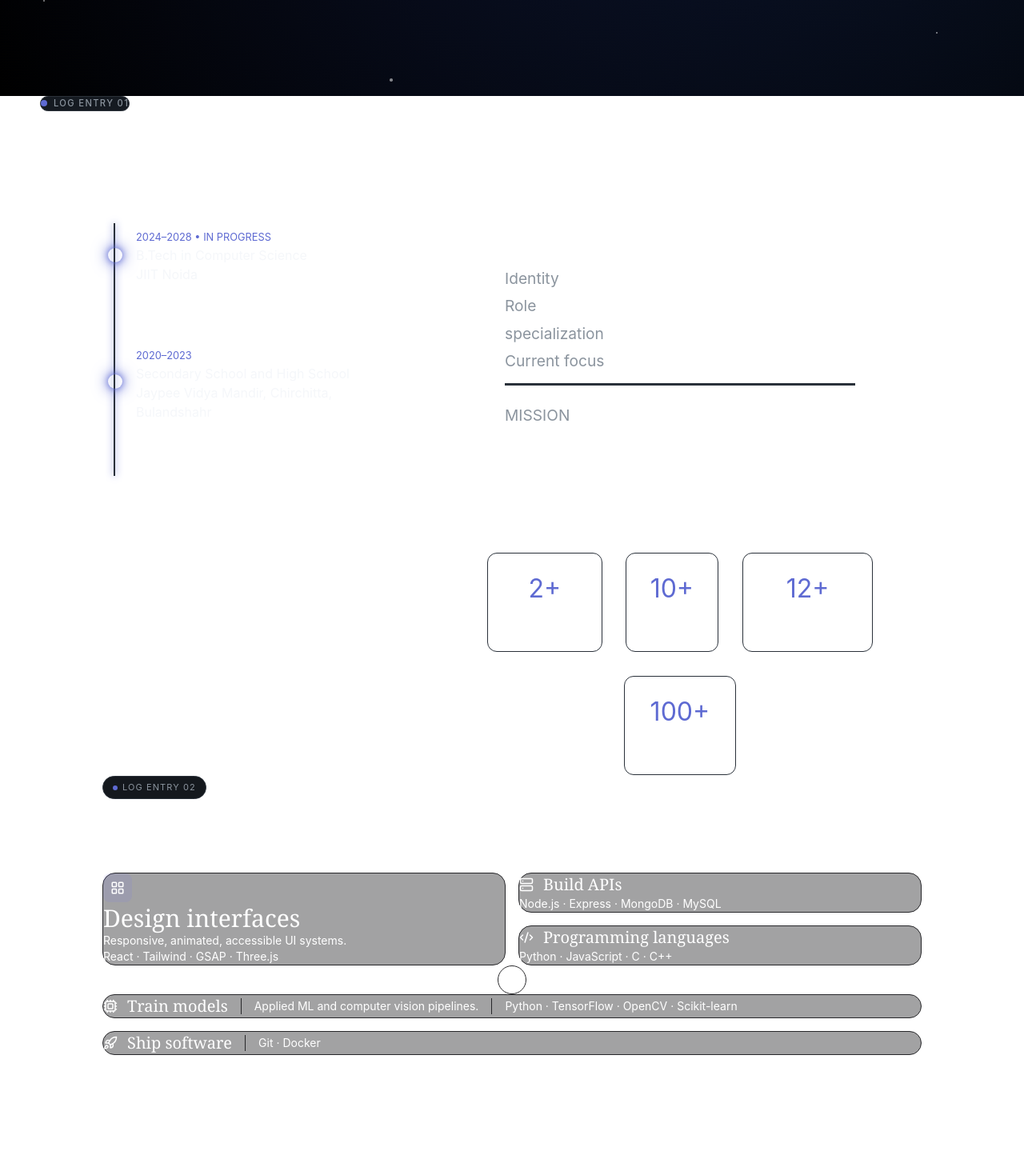
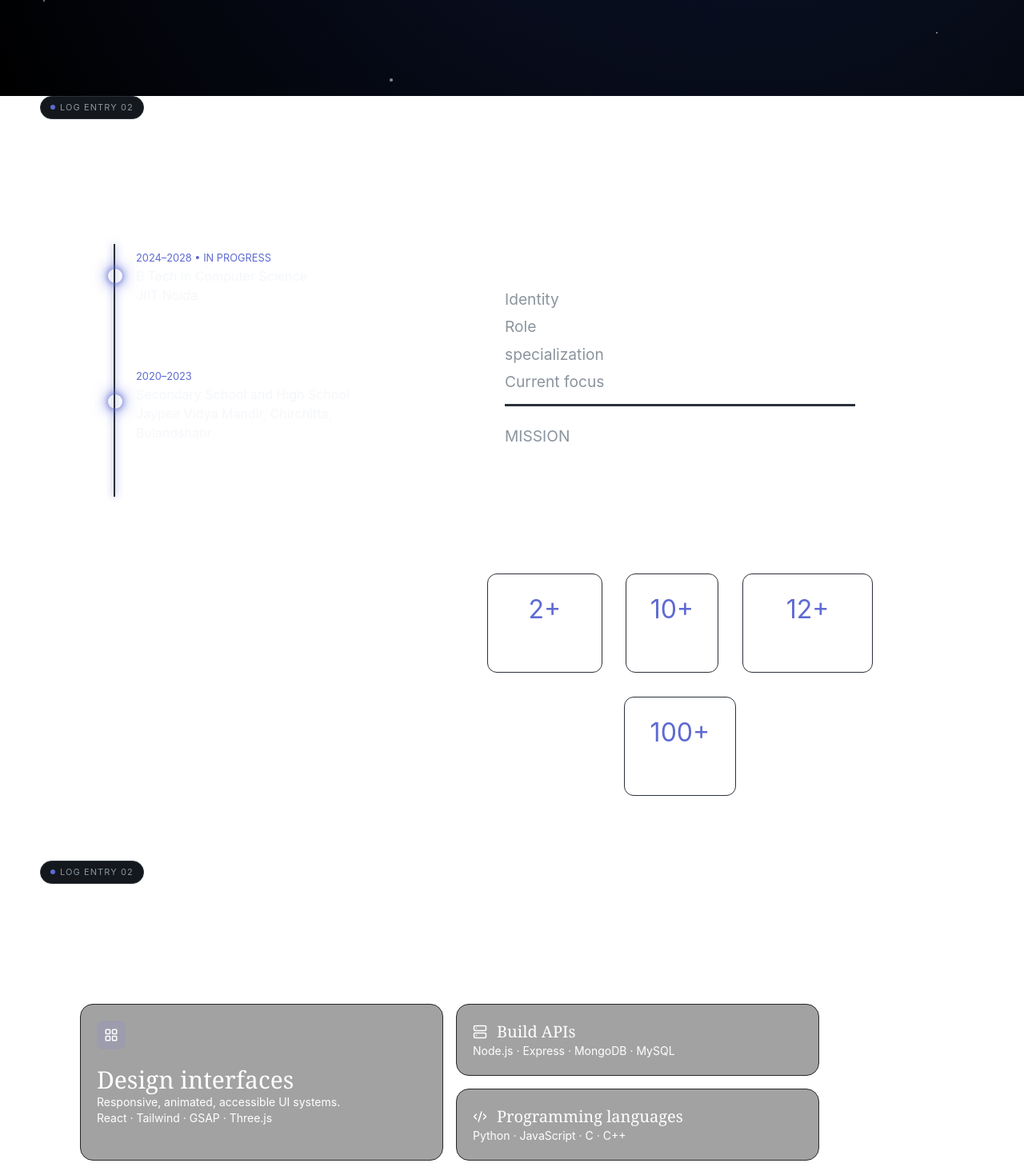
Before and after one commit to Upanshi-Mittal/Portfolio, a React (Vite) app: page / in a window 1280 px wide. Shown: the part 680-2149 px from the top of the page at 80% size. Built offline with nearby package versions, Linux system fonts and the light colour scheme.

Commit message:
improve card spacing and visual hierarchy

```diff
--- a/src/App.jsx
+++ b/src/App.jsx
@@ -69,10 +69,10 @@ function App() {
         <div className="page1" id="page1">
           <Hero />
         </div>
-        <div className="page2"  >
+        <div className="page2 "  >
           <About />
         </div>
-        <div className="page2" id="skillspage">
+        <div className="page2 " id="skillspage">
           <Skills />
         </div>
 
--- a/src/components/about/about.css
+++ b/src/components/about/about.css
@@ -29,7 +29,8 @@ letter-spacing: -2px;
   gap: 100px;
   justify-content: center;
   width: 100%;
-  lex-wrap: wrap;
+  margin-bottom:80px;
+
 }
 
 .timeline {
--- a/src/components/about/about.jsx
+++ b/src/components/about/about.jsx
@@ -2,14 +2,11 @@ import "./about.css";
 
 function About() {
     return (
-        <div className="about" id="about">
-            <div className="inline-flex items-center rounded-full border border-[#2B3139] bg-[#151A21] px-4 py-1.5 gap-2 mb-[300px] self-start">
-                <span className=" h-2 w-2 rounded-full bg-[#5E6AD2]" />
-
-                <span className="badge-text">
-                    Log Entry 01
-                </span>
-            </div>
+        <div className="about " id="about">
+            <div className="log-badge">
+          <span className="log-dot" />
+          <span className="log-label">Log Entry 02</span>
+        </div>
             <div className="about-title hero-title">
                 About
 
--- a/src/components/commandPalette.jsx
+++ b/src/components/commandPalette.jsx
@@ -301,7 +301,7 @@ export default function MissionCommandPalette() {
       <button
         onClick={openPalette}
         style={{ height: "52px", width: "280px" }}
-        className="hidden sm:flex items-center gap-2.5 px-4 rounded-xl bg-zinc-900 border border-zinc-800 text-zinc-500 hover:border-zinc-700 hover:bg-zinc-900/80 transition-colors"
+        className="hidden sm:flex items-center gap-2.5 px-4 rounded-xl bg-[var(--surface)] border border-[var(--border)] text-[var(--secondary-text)] bg-red-500 hover:border-[var(--accent-blue)] hover:bg-[var(--secondary-surface)] transition-colors"
       >
         <Search size={16} className={"flex-shrink-0 "+ (open ?"opacity-0 ":"opacity-80" ) }/>
         <span className="flex-1 text-left text-sm text-zinc-600">Search mission files...</span>
@@ -312,12 +312,19 @@ export default function MissionCommandPalette() {
 
       {/* header trigger — mobile */}
       <button
-        onClick={openPalette}
-        className="sm:hidden flex items-center justify-center w-11 h-11 rounded-xl bg-zinc-900 border border-zinc-800 text-zinc-500"
-      >
-        <Search size={18} />
-      </button>
-
+  onClick={openPalette}
+  className="
+    sm:hidden
+    flex items-center justify-center
+    w-11 h-11
+    p-0
+    rounded-xl
+    border border-zinc-800
+  "
+>
+  <Search className="w-5 h-5" />
+</button>
+{/*sm:hidden flex items-center justify-center w-11 h-11 rounded-xl bg-zinc-900 border border-zinc-800 text-zinc-500  */}
       {/* toast for actions that don't navigate (copy email, toggles) */}
       {toast && (
         <div className="fixed bottom-6 left-1/2 -translate-x-1/2 z-[60] font-mono text-xs text-zinc-200 bg-zinc-900 border border-zinc-700 rounded-lg px-3.5 py-2 shadow-2xl">
--- a/src/components/skills/skills.jsx
+++ b/src/components/skills/skills.jsx
@@ -45,11 +45,11 @@ function Card({ card }) {
 
   if (card.size === "tall") {
     return (
-      <div className="rounded-2xl border border-zinc-800 bg-zinc-900/40 p-6 md:p-7 flex flex-col justify-between h-full min-h-56 md:min-h-0 hover:border-zinc-700 transition-colors">
-        <div className="w-9 h-9 rounded-lg bg-indigo-500/10 flex items-center justify-center text-indigo-400">
+      <div className="rounded-2xl border border-zinc-800 bg-zinc-900/40 p-6 md:p-7 flex flex-col h-full min-h-56 gap-5 md:min-h-0 hover:border-zinc-700 transition-colors "style={{ padding:"20px"}}>
+        <div className="w-9 h-9 rounded-lg bg-indigo-500/10 flex items-center justify-center text-indigo-400 ">
           <Icon size={18} strokeWidth={2} />
         </div>
-        <div className="mt-8 md:mt-0">
+        <div className="md:mt-0 " style={{padding:"-10px 0 0 0"}}>
           <h3 className="font-serif text-2xl md:text-3xl text-zinc-100 mb-3">{card.title}</h3>
           {card.description && (
             <p className="text-zinc-500 text-sm mb-3">{card.description}</p>
@@ -62,7 +62,7 @@ function Card({ card }) {
 
   if (card.size === "small") {
     return (
-      <div className="rounded-2xl border border-zinc-800 bg-zinc-900/40 p-5 md:p-6 hover:border-zinc-700 transition-colors">
+      <div className="rounded-2xl border border-zinc-800 bg-zinc-900/40 p-5 md:p-6 hover:border-zinc-700 transition-colors" style={{ padding:"20px"}}>
         <div className="flex items-center gap-3 mb-2">
           <span className="text-indigo-400 flex-shrink-0">
             <Icon size={18} strokeWidth={2} />
@@ -76,7 +76,7 @@ function Card({ card }) {
 
   // wide
   return (
-    <div className="rounded-2xl border border-zinc-800 bg-zinc-900/40 p-5 md:p-6 hover:border-zinc-700 transition-colors">
+    <div className="rounded-2xl border border-zinc-800 bg-zinc-900/40 p-5 md:p-6 hover:border-zinc-700 transition-colors" style={{ padding:"20px"}}>
       <div className="flex flex-col sm:flex-row sm:items-center gap-2 sm:gap-4">
         <div className="flex items-center gap-3">
           <span className="text-indigo-400 flex-shrink-0">
@@ -103,7 +103,7 @@ export default function skills() {
   const wide = CARDS.filter((c) => c.size === "wide");
 
   return (
-    <section className="w-full flex justify-center px-6 md:px-10 pt-28 md:pt-36 pb-16">
+    <section className="w-full flex  md:px-10 pt-28 md:pt-36 pb-16 gap-[20px] " style={{padding: "0px 50px"}}>
       {/* flex+justify-center centers this reliably regardless of what the
           parent layout is doing — more robust than relying on mx-auto */}
       <div className="w-full max-w-5xl">
@@ -112,25 +112,21 @@ export default function skills() {
           <span className="log-label">Log Entry 02</span>
         </div>
 
-        <h2 className="font-serif text-4xl md:text-5xl text-zinc-100 mb-2 hero-title">Core capabilities</h2>
+        <h2 className="about-title hero-title">Core capabilities</h2>
         <p className="text-zinc-500 text-base md:text-lg mb-10 md:mb-12">How I engineer software.</p>
 
-        <div className="grid grid-cols-1 md:grid-cols-2 gap-4">
+        <div className="grid grid-cols-1 md:grid-cols-2 gap-4 flex justify-center " style={{margin:"10px 50px 0 50px"}}>
           <Card card={tall} />
-          <div className="grid grid-cols-1 gap-4">
+          <div className="grid grid-cols-1 gap-4 ">
             {small.map((c) => (
               <Card key={c.id} card={c} />
             ))}
           </div>
         </div>
 
-        <div className="flex justify-center my-6">
-          <div className="w-9 h-9 rounded-full border border-zinc-800 flex items-center justify-center text-zinc-600">
-            <ChevronDown size={16} />
-          </div>
-        </div>
 
-        <div className="grid grid-cols-1 gap-4">
+
+        <div className="grid grid-cols-1 gap-4 " style={{margin:"20px 50px 0 50px"}}>
           {wide.map((c) => (
             <Card key={c.id} card={c} />
           ))}
```
